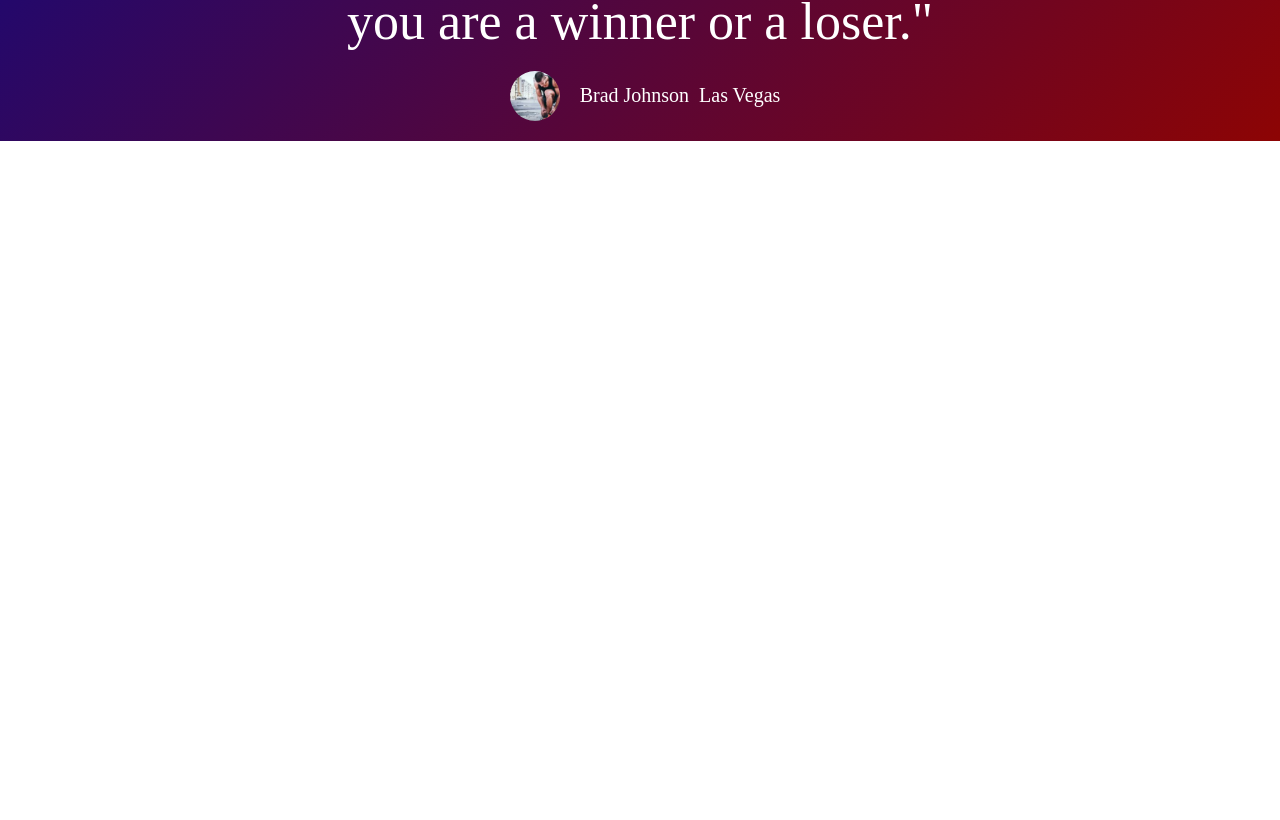
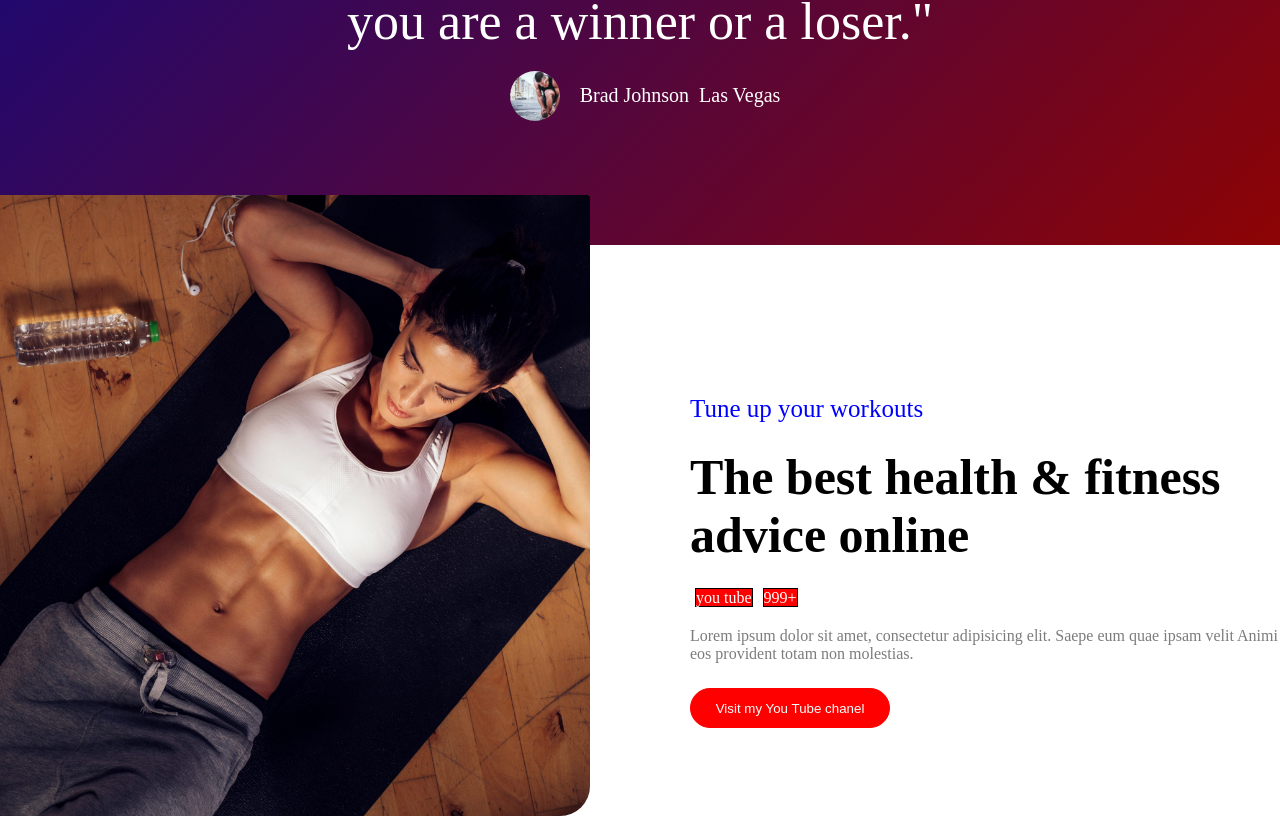
Before and after one commit to marcomaione/proj-html-vuejs, a Vue app: page / in a window 1280 px wide. Shown: the part 1085-1905 px from the top of the page. Before the commit the page ends 1226 px from the top, so only its background shows below. Built offline with nearby package versions, Linux system fonts and the light colour scheme.

Commit message:
aggiornamento

```diff
--- a/src/App.vue
+++ b/src/App.vue
@@ -1,15 +1,18 @@
 <template>
   <div id="app">
     <MyHeader></MyHeader>
+    <MyMain></MyMain>
   </div>
 </template>
 
 <script>
 import MyHeader from './components/MyHeader.vue'
+import MyMain from './components/MyMain.vue'
 export default {
   name: 'App',
   components: {
     MyHeader,
+    MyMain,
 
   }
 }
--- a/src/components/MyHeader.vue
+++ b/src/components/MyHeader.vue
@@ -185,7 +185,7 @@ export default {
         }
     }
     #B-color {
-        min-height: 400px;
+        min-height: 800px;
         background: linear-gradient(135deg, rgb(9, 9, 133) 10%, rgb(141, 4, 4));
         .row-1 {
             display: flex;
--- a/src/components/MyMain.vue
+++ b/src/components/MyMain.vue
@@ -1,13 +1,79 @@
 <template>
+    <div>
+        <section>
+            <div class="row">
+                <div class="left">
+                    <img src="../assets/avada-img/service15-2x.jpg" alt="">
+                </div>
+                <div class="right">
+                    <a href="#">Tune up your workouts</a>
+                    <h2>The best health & fitness advice online</h2>
+                    <span>you tube</span>
+                    <span>999+</span>
+                    <p>Lorem ipsum dolor sit amet, consectetur adipisicing elit. Saepe eum quae ipsam velit Animi eos provident totam non molestias.</p>
+                    <button>Visit my You Tube chanel</button>
+                </div>
+            </div>
+        </section>
 
+    </div>
 </template>
 
 <script>
 export default {
+    name:"MyMain"
 
 }
 </script>
 
-<style>
+<style lang="scss">
+.row {
+    display: flex;
+    .left {
+    width: 50%;
+    }
+    img {
+        max-width:100%;
+        border-radius: 0px 0px 30px 0px;
+        margin-top: -50px;
+    }
+    .right {
+        width: 50%;
+        margin-top: 150px;
+        margin-left: 100px;
+        a {
+            text-decoration: none;
+            color: blue;
+            font-size: 25px;
+        }
+        h2 {
+            font-size: 50px;
+            margin: 25px 0px;
+        }
+        span {
+            background-color: red;
+            color: white;
+            border: solid 1px black;
+            margin:40px 5px;
+        }
+        p {
+            margin-top: 20px;
+            color: rgb(124, 124, 124);
+        }
+        button {
+            background: red;
+            color: azure;
+            width: 200px;
+            height: 40px;
+            border-radius: 50px;
+            border: solid 1px red;
+            margin: 25px 0px;
+            cursor: pointer;
+        }
+
+    }
+
+}
+
 
 </style>
```
